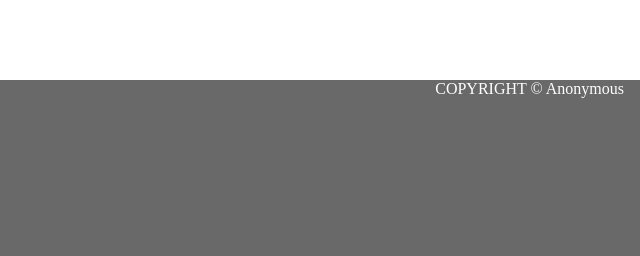
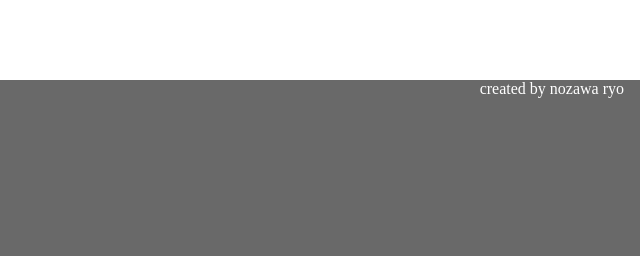
Before and after one commit to N-RYO/sidevar, a plain HTML site: page sidevar/index.html in a window 1280 px wide. Shown: the top 256 px of the page, 640-1280 px from the left. Drawn offline with nearby package versions, Linux system fonts and the light colour scheme.

Commit message:
Update index.html

```diff
--- a/sidevar/index.html
+++ b/sidevar/index.html
@@ -50,7 +50,7 @@
             </button>
         </aside>
     </div>
-    <footer class="footer">COPYRIGHT © Anonymous</footer>
+    <footer class="footer">created by nozawa ryo</footer>
     <script src="https://ajax.googleapis.com/ajax/libs/jquery/3.2.1/jquery.min.js"></script>
     <script src="script.js"></script>
 </body>
```
